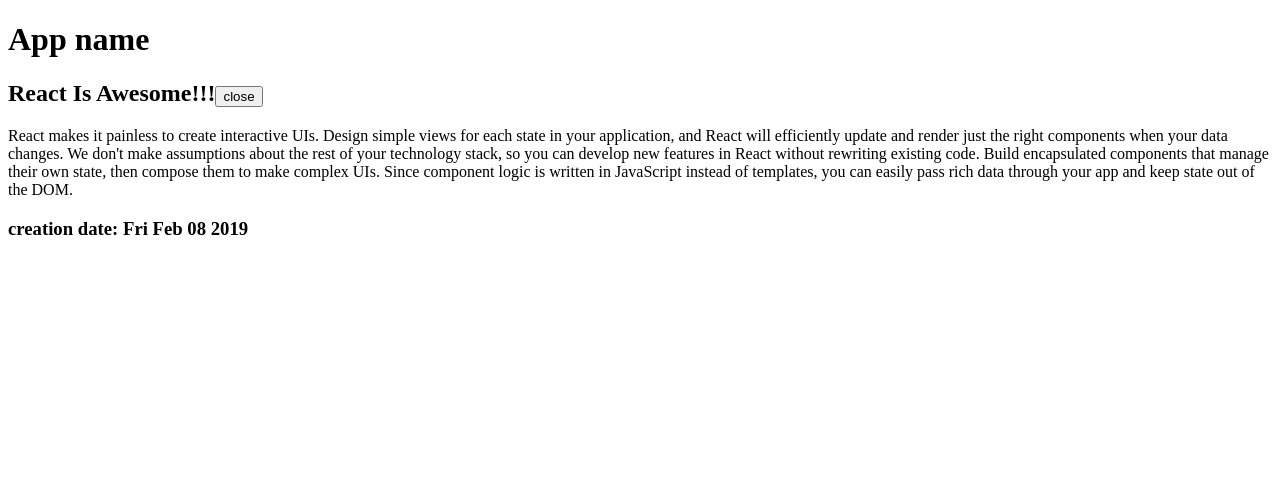
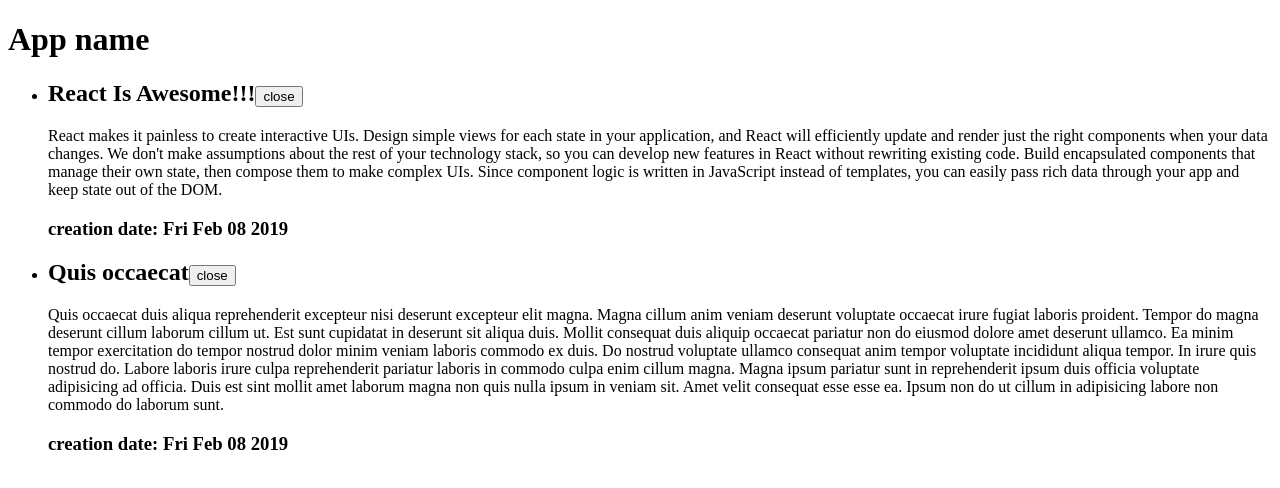
Before and after one commit to SozonikOleg/ReactScrincast, a React (Create React App) app: page / in a window 1280 px wide. Shown: the top 488 px of the page. Built offline with nearby package versions, Linux system fonts and the light colour scheme.

Commit message:
refactor:change app.js component

```diff
--- a/src/component/App.js
+++ b/src/component/App.js
@@ -1,12 +1,12 @@
 import React from 'react'
-import Article from './Article'
+import ArticleList from './ArticleList'
 import articles from '../fixtures'
 
 function App(){
     return (
         <div>
             <h1>App name</h1>
-            <Article article = {articles[0]} />
+            <ArticleList articles = {articles} />
         </div>
     )
 }
```
